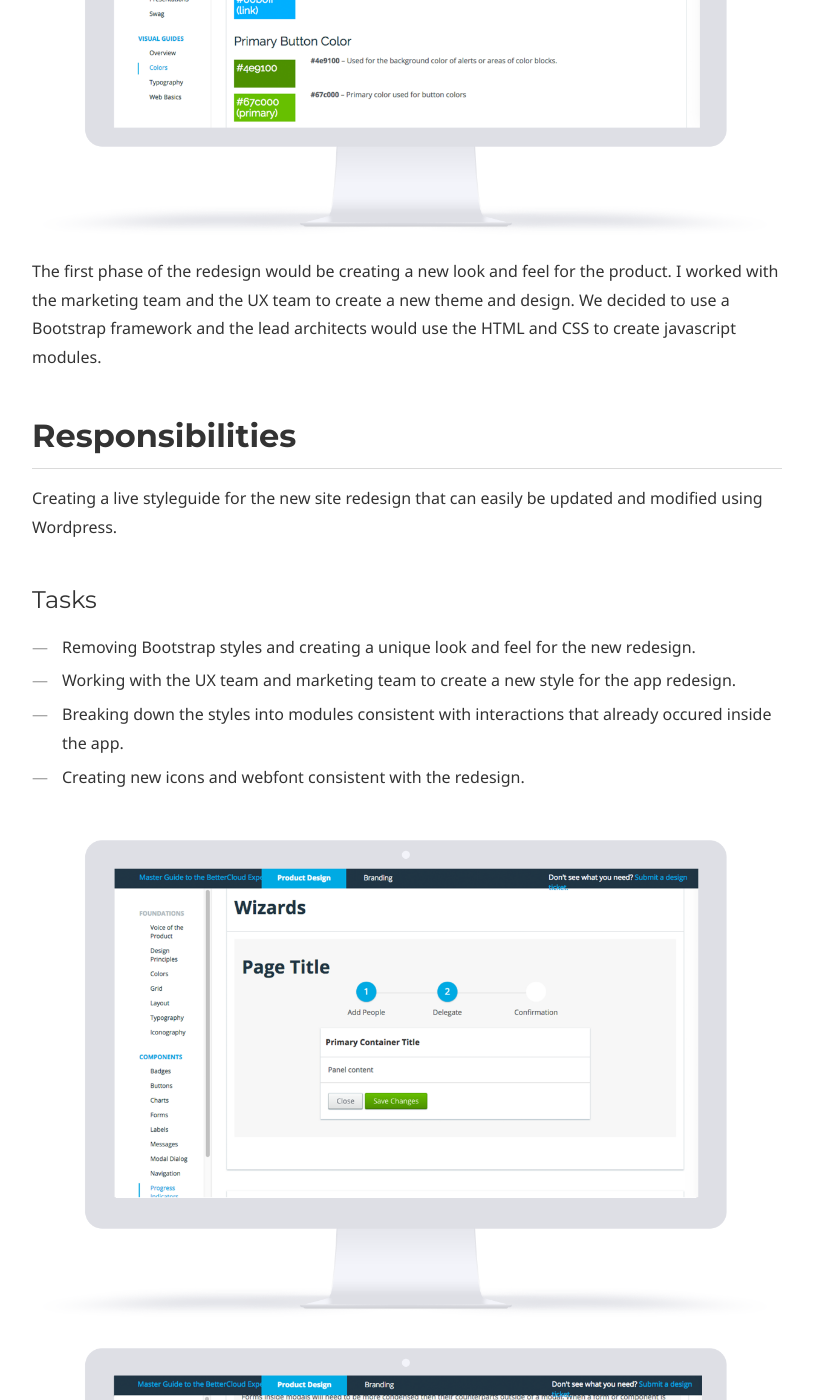
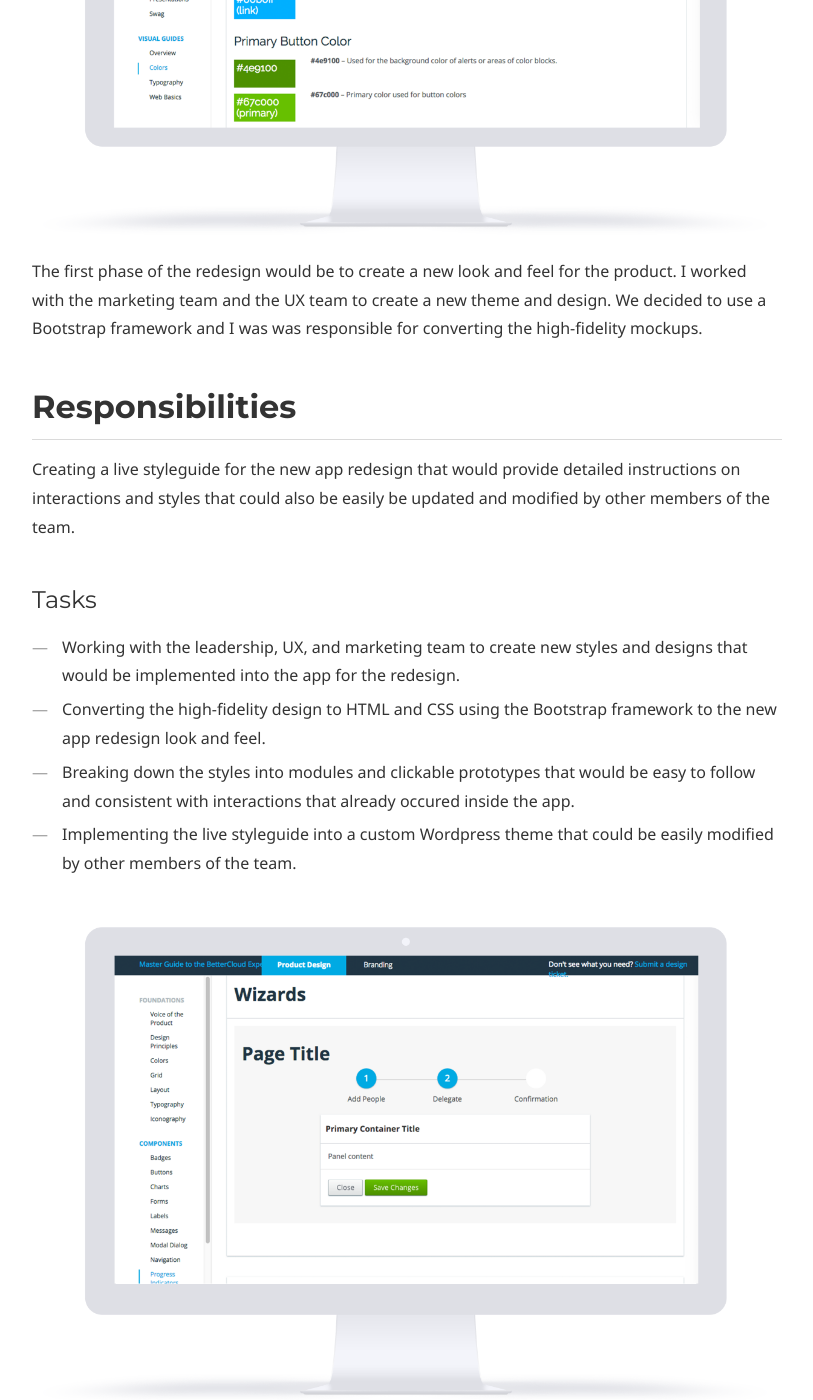
Before and after one commit to babsdenney/barbmiles_source, a Jekyll site: the page built from bettercloud.md, in a window 1280 px wide and 1400 px high, scrolled down 1262 px. Shown: the whole window, without its empty margins (233-1046 px from the left). Built offline with Jekyll 4.4.1, drawn with Linux system fonts in a browser that asks for light colours; some web fonts are replaced; some of the changed text lies outside the part shown.

Commit message:
grammar fixes

```diff
--- a/bettercloud.md
+++ b/bettercloud.md
@@ -6,7 +6,7 @@ comments: false
 
 # Hero section
 title: Bettercloud Live Styleguide
-description: Web-based SASS application for cloud security.
+description: Web-based SASS application for cloud security and policies.
 
 backgroundColor: d2e1e9
 companyIcon: /doks-theme/assets/images/portfolio/bettercloud-icon.png
@@ -26,21 +26,21 @@ page_nav:
 <b>Website:</b>  <a href="http://design.bettercloud.com/product/" target="_blank">Bettercloud Live Styleguide</a><br />
 <b>Date:</b> 2014<br />
 <b>Role:</b> Usability Research, Documentation, UX Design, Frontend Development<br/>
-<b>Technologies:</b> Adobe Illustrator, Wordpress, HTML, CSS, Bootstrap, GIT
+<b>Technologies:</b> Adobe Illustrator, Wordpress, HTML, CSS, Bootstrap, GIT, Atlassian
 </p>
-<p>Bettercloud was going to be starting a redesign of their app to create a modular and cohesive look. The redesign would be a huge project and needed extensive planning.</p>
+<p>Bettercloud was in the process of a redesign of their app to create a modular, cohesive, and modern look. The redesign would be a huge project and needed extensive planning.</p>
 <br />
 <img src="/doks-theme/assets/images/portfolio/bettercloud-2.png" />
 <br />
-<p>The first phase of the redesign would be creating a new look and feel for the product. I worked with the marketing team and the UX team to create a new theme and design. We decided to use a Bootstrap framework and the lead architects would use the HTML and CSS to create javascript modules.
+<p>The first phase of the redesign would be to create a new look and feel for the product. I worked with the marketing team and the UX team to create a new theme and design. We decided to use a Bootstrap framework and I was was responsible for converting the high-fidelity mockups.
 <h2>Responsibilities</h2>
-<p>Creating a live styleguide for the new site redesign that can easily be updated and modified using Wordpress.</p>
+<p>Creating a live styleguide for the new app redesign that would provide detailed instructions on interactions and styles that could also be easily be updated and modified by other members of the team.</p>
 <h4>Tasks</h4>
 <ul>
-<li>Removing Bootstrap styles and creating a unique look and feel for the new redesign.</li>
-<li>Working with the UX team and marketing team to create a new style for the app redesign.</li>
-<li>Breaking down the styles into modules consistent with interactions that already occured inside the app.</li>
-<li>Creating new icons and webfont consistent with the redesign.</li>
+<li>Working with the leadership, UX, and marketing team to create new styles and designs that would be implemented into the app for the redesign.</li>
+<li>Converting the high-fidelity design to HTML and CSS using the Bootstrap framework to the new app redesign look and feel.</li>
+<li>Breaking down the styles into modules and clickable prototypes that would be easy to follow and consistent with interactions that already occured inside the app.</li>
+<li>Implementing the live styleguide into a custom Wordpress theme that could be easily modified by other members of the team.</li>
 </ul>
 <br />
 <img src="/doks-theme/assets/images/portfolio/bettercloud-1.png" />
```
Also changed, not shown: babylogger.md (+2 -2 lines), cdc.md (+4 -5 lines), outsideTelevision.md (+4 -4 lines), sherwinWilliams.md (+3 -3 lines), smd.md (+4 -4 lines), 1 other file.
